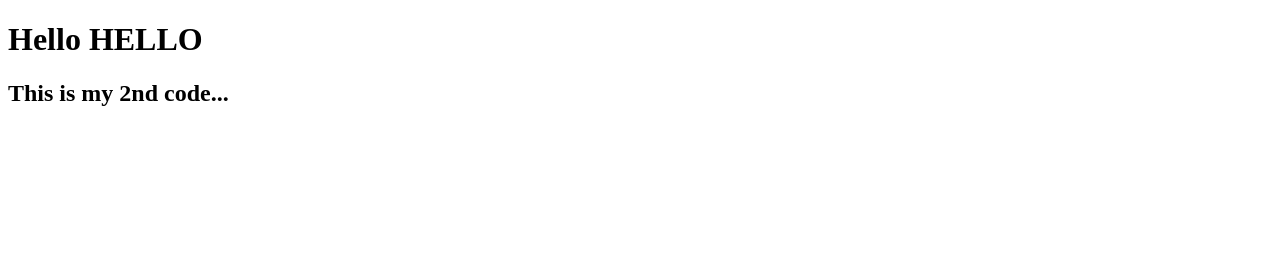
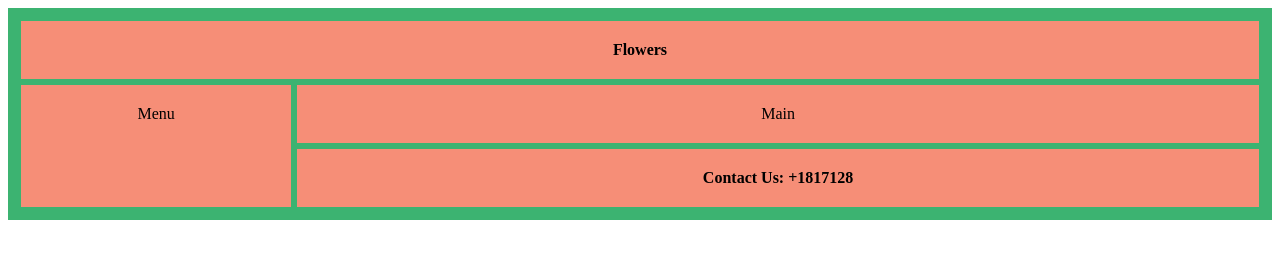
Before and after one commit to magicalbose/Codingal, a plain HTML site: page webdev/index.html in a window 1280 px wide. Drawn offline with Linux system fonts and the light colour scheme.

Commit message:
Add files via upload

```diff
--- a/webdev/index.html
+++ b/webdev/index.html
@@ -1,3 +1,4 @@
+<link rel="stylesheet" href="style.css">
 <!DOCTYPE html>
 <html lang="en">
 <head>
@@ -6,7 +7,11 @@
     <title>Document</title>
 </head>
 <body>
-  <h1> Hello HELLO</h1>
-  <h2> This is my 2nd code...</h2>
+    <div class="grid-container">
+    <div class="grid-item1"><b>Flowers</b></div>
+    <div class="grid-item2">Menu</div>
+    <div class="grid-item3">Main</div>
+    <div class="grid-item4"><b>Contact Us: +1817128</b></div>
+  </div>
 </body>
 </html>
--- /dev/null
+++ b/webdev/style.css
@@ -0,0 +1,23 @@
+.grid-item1 { grid-area: header;}
+.grid-item2 { grid-area: menu;}
+.grid-item3 { grid-area: main;}
+.grid-item4 { grid-area: footer;}
+
+.grid-container
+{
+ display: grid;
+ grid-template-columns: auto auto auto auto auto;
+ grid-template-areas:
+ 'header header header header header'
+ 'menu main main main main'
+ 'menu footer footer footer footer';
+ background-color: mediumseagreen;
+ padding: 10px;
+}
+.grid-container div
+{
+background-color: #f68e77;
+text-align: center;
+padding: 20px;
+border: 3px solid mediumseagreen
+}
```
